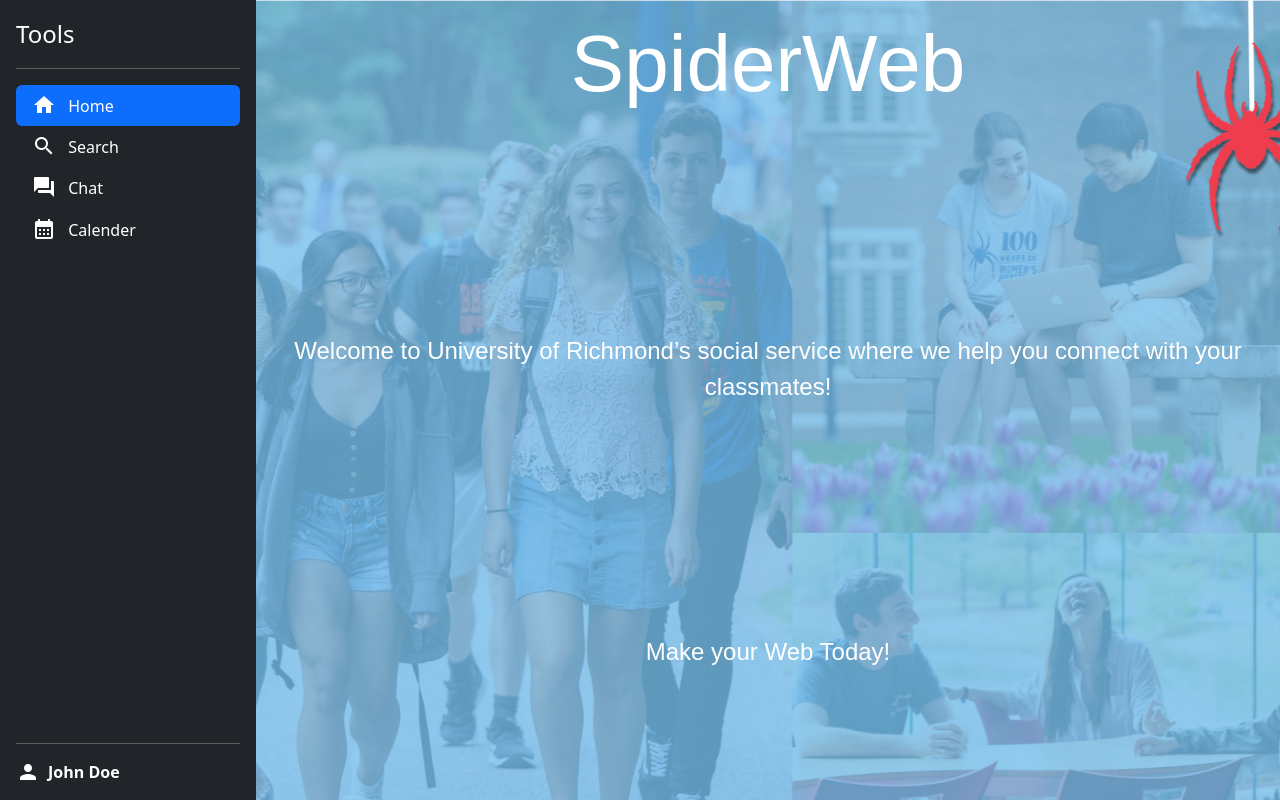
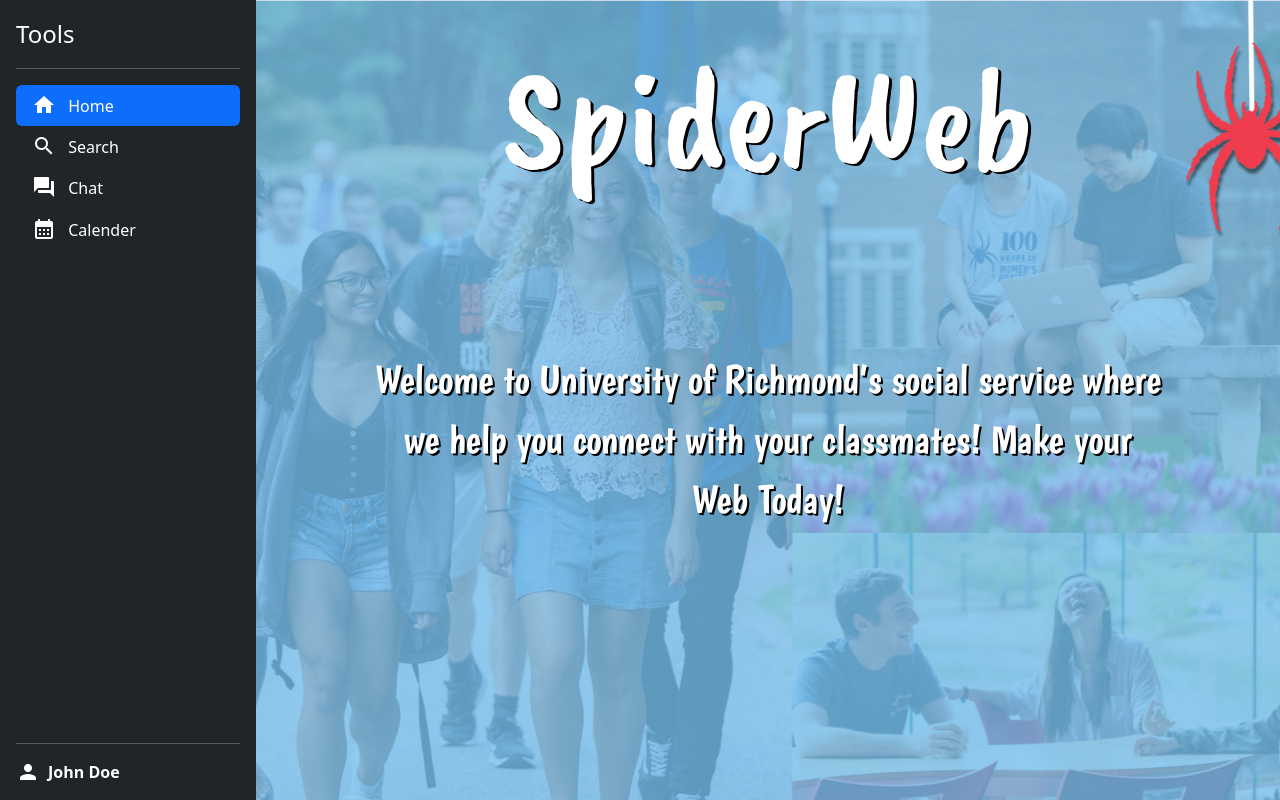
Before and after one commit to hannahvates/395-Human-Comuter-Interaction-Final-Proj--Functionality-Trials, a plain HTML site: page Final Project/index.html in a window 1280 px wide. Drawn offline with nearby package versions, Linux system fonts and the light colour scheme.

Commit message:
Add files via upload

```diff
--- a/Final Project/index.html
+++ b/Final Project/index.html
@@ -74,14 +74,16 @@
       </div>
 
       <div class="b-example-divider b-example-vr" style="width: 0%;"></div>
-
       <div class="homepage" style="width: 80%;">
         <div class="homepage_img">
-          <h1 id="homepage_header">SpiderWeb</h1>
-          <p class="homepage_text sub1">Welcome to University of Richmond’s social service where we help you connect with your classmates!</p>
-          <p class="homepage_text sub2">Make your Web Today!</p>
+          <div class="homepage_text head">
+            <h1 id="homepage_header">SpiderWeb</h1>
+          </div>
+          <div class="homepage_text sub">
+              <p id="homepage_text">Welcome to University of Richmond’s social service where we help you connect with your classmates! Make your Web Today!</p>
         </div>
-      </div>
+        </div>
+    </div>
     </main>
   </body>
 </html>
--- a/Final Project/styles.css
+++ b/Final Project/styles.css
@@ -1,38 +1,51 @@
+@font-face {
+  font-family: CaveatBrush;
+  src: url(fonts/CaveatBrush-Regular.ttf);
+}
+
+@font-face {
+  font-family: Boogaloo;
+  src: url(fonts/Boogaloo-Regular.ttf);
+}
+
 .homepage_img {
-    background-image: url(homepage-img.png);
+  background-image: url(images/homepage-img.png);
   background-size: cover;
   height: 100%;
   margin: 0;
   padding: 1em;
   display: grid;
-    gap: 1rem;
+  gap: 1em;
   grid-template-areas:
-    "area1"
   "area1"
   "area2"
   "area2"
-    "area3"
-}
-
-#homepage_header{
-  text-align: center;
-  color: white;
-  font-family: "Avenir", sans-serif;
-  font-size: 5em;
-  grid-area: area1;
 }
 
 .homepage_text{
   text-align: center;
   color: white;
-  font-family: "Avenir", sans-serif;
-  font-size: 1.5em;
 }
 
-.sub1{
-  grid-area: area2;
+.head {
+  grid-area: area1;
+  padding-top: 1em;
 }
 
-.sub2{
-  grid-area: area3;
+.sub {
+  grid-area: area2;
+  padding-left: 10%;
+  padding-right: 10%;
 }
+
+#homepage_header{
+  font-family: CaveatBrush, cursive;
+  text-shadow: 3px 2px black;
+  font-size: 9em;
+}
+
+#homepage_text{
+  font-family: Boogaloo, sans-serif;
+  font-size: 2.5em;
+  text-shadow: 2px 2px black;
+}
```
Also changed, not shown: Final Project/fonts/Boogaloo-Regular.ttf (added), Final Project/fonts/CaveatBrush-Regular.ttf (added), Final Project/images/homepage-img.png (added). Lines whose indentation alone changed are shown as unchanged.
